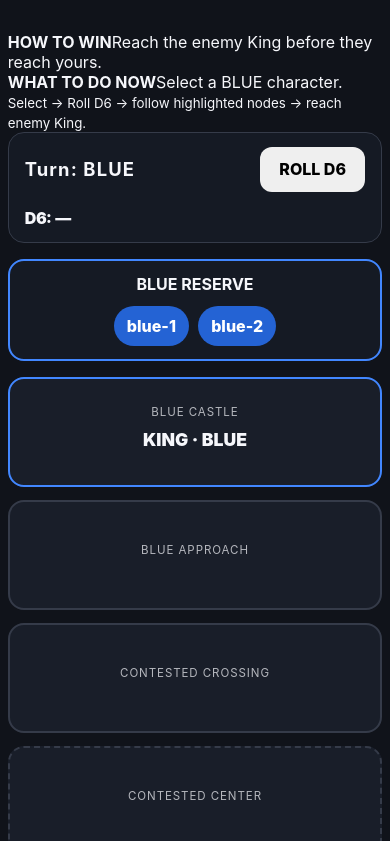
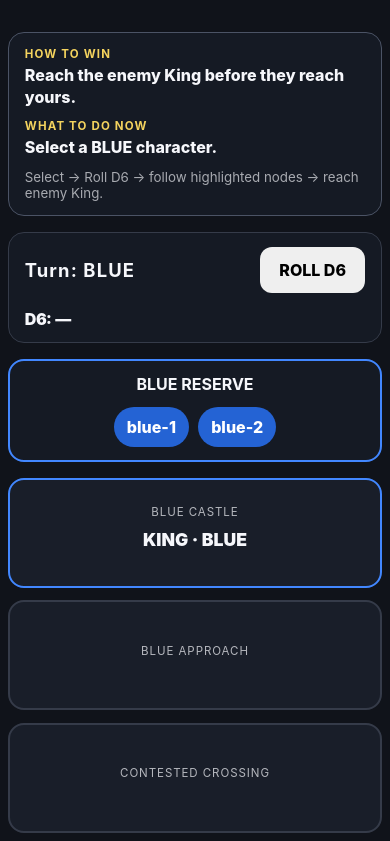
Before and after one commit to tehknesolutions/qworlox-game, a website with bundled scripts: page index.html in a window 390 px wide. Shown: the top 841 px of the page. Built offline with nearby package versions, Linux system fonts and the light colour scheme.

Commit message:
feat: style responsive playtest guide

```diff
--- a/game/ui/playable.css
+++ b/game/ui/playable.css
@@ -2,6 +2,12 @@
 body { margin: 0; min-height: 100vh; font-family: Inter, system-ui, sans-serif; background: #10131a; color: #f6f7fb; }
 button { font: inherit; }
 .qworlox-shell { width: min(1240px, 96vw); margin: 0 auto; padding: 2rem 0; }
+.qworlox-playtest-guide { display: grid; grid-template-columns: 1fr 1fr; gap: .65rem 1.2rem; margin-bottom: 1rem; padding: .9rem 1rem; border: 1px solid #4b5365; border-radius: 1rem; background: #151a24; }
+.qworlox-playtest-guide > div { display: flex; flex-direction: column; gap: .25rem; }
+.qworlox-playtest-guide strong { font-size: .72rem; letter-spacing: .1em; color: #f4d35e; }
+.qworlox-playtest-guide span { font-weight: 800; line-height: 1.35; }
+.qworlox-playtest-guide small { grid-column: 1 / -1; opacity: .65; }
+[data-feedback-phase="victory"] .qworlox-playtest-guide { border-color: #f4d35e; }
 .qworlox-hud { display: grid; grid-template-columns: 1fr auto auto; align-items: center; gap: 1rem; margin-bottom: 1rem; padding: .85rem 1rem; border: 1px solid #353b49; border-radius: 1rem; background: #151a24; }
 .qworlox-turn { font-size: clamp(1.15rem, 3vw, 1.8rem); letter-spacing: .06em; }
 .qworlox-roll-state { display: flex; gap: .75rem; align-items: center; font-weight: 900; font-variant-numeric: tabular-nums; }
@@ -26,7 +32,7 @@ button { font: inherit; }
 [data-node-id="south-crossing"] { grid-area: south; }
 [data-node-id="red-approach"] { grid-area: redapproach; }
 [data-node-id="red-king"] { grid-area: redking; border-color: #ff5757; }
-[data-legal-choice="true"] { border-color: #f4d35e; cursor: pointer; transform: translateY(-3px); box-shadow: 0 0 0 3px rgba(244,211,94,.18), 0 10px 30px rgba(0,0,0,.25); animation: legal-choice-pulse .9s ease-in-out infinite alternate; }
+[data-legal-choice="true"] { border-color: #f4d35e; cursor: pointer; transform: translateY(-3px); box-shadow: 0 0 0 3px rgba(244, 211, 94, .18), 0 10px 30px rgba(0,0,0,.25); animation: legal-choice-pulse .9s ease-in-out infinite alternate; }
 [data-current-move="true"] { border-color: #fff; box-shadow: 0 0 0 4px rgba(255,255,255,.16); }
 .qworlox-node__region { font-size: .72rem; opacity: .7; letter-spacing: .08em; }
 .qworlox-king { font-size: 1.1rem; font-weight: 900; }
@@ -48,4 +54,4 @@ button { font: inherit; }
 .qworlox-message { width: min(1240px, 96vw); margin: 0 auto 2rem; opacity: .85; }
 @media (prefers-reduced-motion: reduce) { *, *::before, *::after { animation-duration: .001ms !important; animation-iteration-count: 1 !important; transition-duration: .001ms !important; scroll-behavior: auto !important; } }
 @media (max-width: 900px) { .qworlox-arena { grid-template-columns: 1fr; } .qworlox-reserve { min-height: auto; } .qworlox-reserve > div { flex-direction: row; flex-wrap: wrap; justify-content: center; } }
-@media (max-width: 760px) { .qworlox-hud { grid-template-columns: 1fr auto; } .qworlox-roll-state { grid-column: 1 / -1; grid-row: 2; } .qworlox-board { grid-template-columns: 1fr; grid-template-areas: "blueking" "blueapproach" "north" "center" "south" "redapproach" "redking"; min-height: auto; } .qworlox-route-layer { display: none; } .qworlox-node { min-height: 110px; } }
+@media (max-width: 760px) { .qworlox-playtest-guide { grid-template-columns: 1fr; } .qworlox-playtest-guide small { grid-column: 1; } .qworlox-hud { grid-template-columns: 1fr auto; } .qworlox-roll-state { grid-column: 1 / -1; grid-row: 2; } .qworlox-board { grid-template-columns: 1fr; grid-template-areas: "blueking" "blueapproach" "north" "center" "south" "redapproach" "redking"; min-height: auto; } .qworlox-route-layer { display: none; } .qworlox-node { min-height: 110px; } }
```
